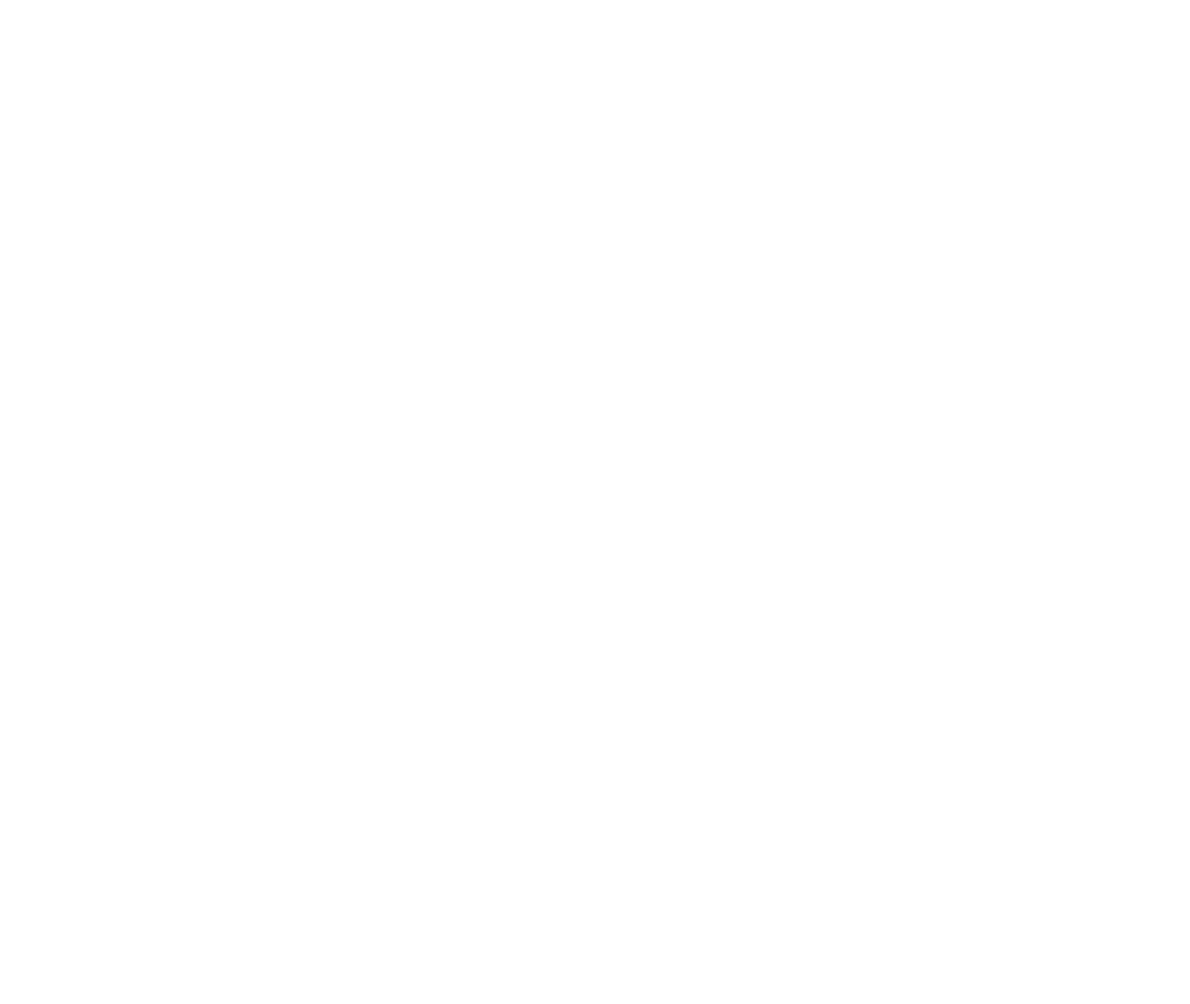
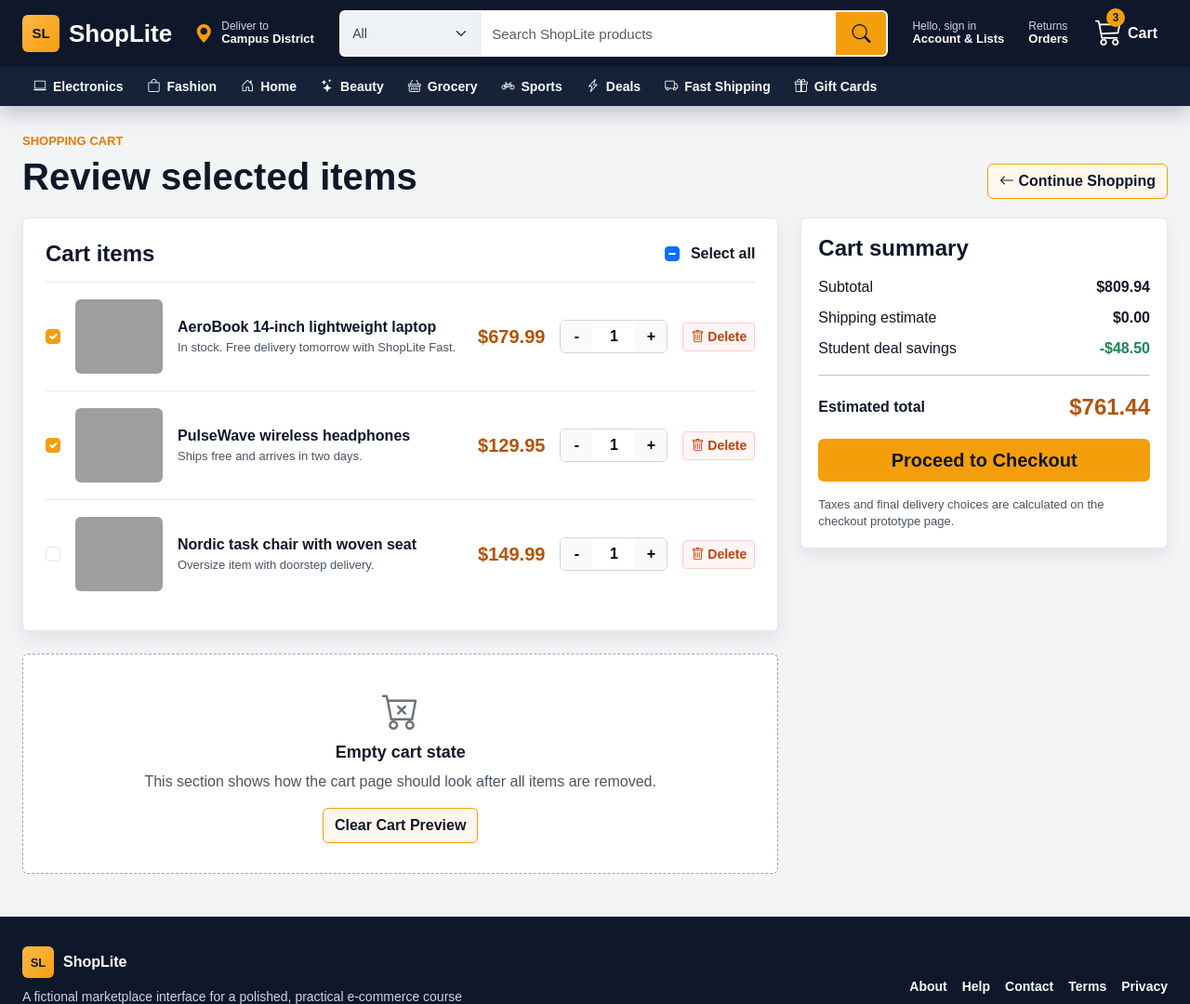
Before and after one commit to Chat11051130/shoplite-mall, a website: page public/cart.html in a window 1280 px wide. Shown: the top 1080 px of the page at 93% size. Before the commit the page ends 800 px from the top, so only its background shows below. Drawn offline with nearby package versions, Linux system fonts and the light colour scheme; grey boxes are pictures that could not be loaded.

Commit message:
Migrate cart page into official public structure

```diff
--- a/public/cart.html
+++ b/public/cart.html
@@ -0,0 +1,201 @@
+<!doctype html>
+<html lang="en">
+  <head>
+    <meta charset="utf-8">
+    <meta name="viewport" content="width=device-width, initial-scale=1">
+    <title>ShopLite Mall - Cart</title>
+    <link href="https://cdn.jsdelivr.net/npm/bootstrap@5.3.3/dist/css/bootstrap.min.css" rel="stylesheet">
+    <link href="https://cdn.jsdelivr.net/npm/bootstrap-icons@1.11.3/font/bootstrap-icons.css" rel="stylesheet">
+    <link rel="preconnect" href="https://images.unsplash.com">
+    <link href="css/styles.css" rel="stylesheet">
+    <link href="css/layout.css" rel="stylesheet">
+    <link href="css/components.css" rel="stylesheet">
+    <link href="css/responsive.css" rel="stylesheet">
+  </head>
+  <body class="preview-page" data-page="cart">
+    <header class="site-header sticky-top" data-component="customer-header">
+      <nav class="navbar navbar-expand-xl shoplite-topbar">
+        <div class="container-fluid px-4">
+          <a class="shoplite-brand" href="index.html" aria-label="ShopLite home">
+            <span class="brand-tile">SL</span>
+            <span>ShopLite</span>
+          </a>
+
+          <button class="navbar-toggler header-toggle" type="button" data-bs-toggle="collapse" data-bs-target="#mainNavbar" aria-controls="mainNavbar" aria-expanded="false" aria-label="Toggle navigation">
+            <span class="navbar-toggler-icon"></span>
+          </button>
+
+          <div class="collapse navbar-collapse gap-3" id="mainNavbar">
+            <a class="location-chip" href="#">
+              <i class="bi bi-geo-alt-fill" aria-hidden="true"></i>
+              <span>
+                <small>Deliver to</small>
+                <strong>Campus District</strong>
+              </span>
+            </a>
+
+            <form class="search-shell flex-grow-1" id="searchForm" role="search" data-action="search-products">
+              <label class="visually-hidden" for="categorySelect">Search category</label>
+              <select class="form-select category-select" id="categorySelect" name="searchCategory" data-field="search-category" aria-label="Select category">
+                <option value="all">All</option>
+                <option value="electronics">Electronics</option>
+                <option value="fashion">Fashion</option>
+                <option value="home">Home</option>
+                <option value="beauty">Beauty</option>
+                <option value="grocery">Grocery</option>
+                <option value="sports">Sports</option>
+              </select>
+              <label class="visually-hidden" for="searchInput">Search ShopLite</label>
+              <input class="form-control search-input" id="searchInput" name="searchQuery" data-field="search-query" type="search" placeholder="Search ShopLite products" autocomplete="off">
+              <button class="btn search-button" type="submit" aria-label="Search">
+                <i class="bi bi-search" aria-hidden="true"></i>
+              </button>
+            </form>
+
+            <div class="header-actions">
+              <a class="header-action" href="login.html">
+                <small>Hello, sign in</small>
+                <strong>Account & Lists</strong>
+              </a>
+              <a class="header-action" href="orders.html">
+                <small>Returns</small>
+                <strong>Orders</strong>
+              </a>
+              <button class="cart-link" id="cartButton" type="button" data-action="open-cart" aria-label="Shopping cart with 3 items">
+                <span class="cart-count" id="cartCount" data-role="cart-count">3</span>
+                <i class="bi bi-cart3" aria-hidden="true"></i>
+                <strong>Cart</strong>
+              </button>
+            </div>
+          </div>
+        </div>
+      </nav>
+
+      <nav class="category-nav" data-component="category-nav" aria-label="Shop categories">
+        <div class="container-fluid px-4 category-nav-inner">
+          <a href="index.html" data-category-link="electronics"><i class="bi bi-laptop" aria-hidden="true"></i>Electronics</a>
+          <a href="index.html" data-category-link="fashion"><i class="bi bi-bag" aria-hidden="true"></i>Fashion</a>
+          <a href="index.html" data-category-link="home"><i class="bi bi-house-door" aria-hidden="true"></i>Home</a>
+          <a href="index.html" data-category-link="beauty"><i class="bi bi-stars" aria-hidden="true"></i>Beauty</a>
+          <a href="index.html" data-category-link="grocery"><i class="bi bi-basket" aria-hidden="true"></i>Grocery</a>
+          <a href="index.html" data-category-link="sports"><i class="bi bi-bicycle" aria-hidden="true"></i>Sports</a>
+          <a href="index.html#todayDeals" data-category-link="deals"><i class="bi bi-lightning-charge" aria-hidden="true"></i>Deals</a>
+          <a href="#"><i class="bi bi-truck" aria-hidden="true"></i>Fast Shipping</a>
+          <a href="#"><i class="bi bi-gift" aria-hidden="true"></i>Gift Cards</a>
+        </div>
+      </nav>
+    </header>
+
+    <main class="section-space">
+      <div class="container-fluid px-4">
+        <div class="customer-page-title">
+          <div>
+            <p class="eyebrow">Shopping cart</p>
+            <h1 class="section-heading">Review selected items</h1>
+          </div>
+          <a class="btn btn-outline-accent" href="index.html"><i class="bi bi-arrow-left" aria-hidden="true"></i> Continue Shopping</a>
+        </div>
+
+        <div class="row g-4 align-items-start">
+          <section class="col-lg-8">
+            <div class="surface-card p-4 mb-4" data-component="cart-list">
+              <div class="d-flex align-items-center justify-content-between flex-wrap gap-2 mb-3">
+                <h2 class="card-heading fs-4">Cart items</h2>
+                <label class="fw-bold" for="selectAllItems">
+                  <input class="form-check-input me-2" id="selectAllItems" type="checkbox" data-action="select-cart-item" checked> Select all
+                </label>
+              </div>
+
+              <div class="cart-item" data-cart-item-id="cart-item-1" data-product-id="1" data-unit-price="679.99">
+                <div class="row g-3 align-items-center">
+                  <div class="col-auto"><input class="form-check-input" type="checkbox" data-action="select-cart-item" checked aria-label="Select AeroBook"></div>
+                  <div class="col-auto"><img class="cart-thumb" src="https://images.unsplash.com/photo-1496181133206-80ce9b88a853?auto=format&fit=crop&w=240&q=80" alt="AeroBook laptop"></div>
+                  <div class="col-md"><h3 class="cart-item-title">AeroBook 14-inch lightweight laptop</h3><p class="muted-note mb-0">In stock. Free delivery tomorrow with ShopLite Fast.</p></div>
+                  <div class="col-sm-auto"><span class="current-price fs-5" data-role="line-total">$679.99</span></div>
+                  <div class="col-sm-auto"><div class="quantity-control" data-quantity-control><button type="button" data-action="decrease-quantity" data-quantity-change="-1" aria-label="Decrease laptop quantity">-</button><input type="text" value="1" data-field="cart-quantity" aria-label="Laptop quantity"><button type="button" data-action="increase-quantity" data-quantity-change="1" aria-label="Increase laptop quantity">+</button></div></div>
+                  <div class="col-sm-auto"><button class="btn btn-sm delete-button" type="button" data-action="remove-cart-item"><i class="bi bi-trash" aria-hidden="true"></i> Delete</button></div>
+                </div>
+              </div>
+
+              <div class="cart-item" data-cart-item-id="cart-item-2" data-product-id="2" data-unit-price="129.95">
+                <div class="row g-3 align-items-center">
+                  <div class="col-auto"><input class="form-check-input" type="checkbox" data-action="select-cart-item" checked aria-label="Select headphones"></div>
+                  <div class="col-auto"><img class="cart-thumb" src="https://images.unsplash.com/photo-1505740420928-5e560c06d30e?auto=format&fit=crop&w=240&q=80" alt="Headphones"></div>
+                  <div class="col-md"><h3 class="cart-item-title">PulseWave wireless headphones</h3><p class="muted-note mb-0">Ships free and arrives in two days.</p></div>
+                  <div class="col-sm-auto"><span class="current-price fs-5" data-role="line-total">$129.95</span></div>
+                  <div class="col-sm-auto"><div class="quantity-control" data-quantity-control><button type="button" data-action="decrease-quantity" data-quantity-change="-1" aria-label="Decrease headphones quantity">-</button><input type="text" value="1" data-field="cart-quantity" aria-label="Headphones quantity"><button type="button" data-action="increase-quantity" data-quantity-change="1" aria-label="Increase headphones quantity">+</button></div></div>
+                  <div class="col-sm-auto"><button class="btn btn-sm delete-button" type="button" data-action="remove-cart-item"><i class="bi bi-trash" aria-hidden="true"></i> Delete</button></div>
+                </div>
+              </div>
+
+              <div class="cart-item" data-cart-item-id="cart-item-3" data-product-id="5" data-unit-price="149.99">
+                <div class="row g-3 align-items-center">
+                  <div class="col-auto"><input class="form-check-input" type="checkbox" data-action="select-cart-item" aria-label="Select chair"></div>
+                  <div class="col-auto"><img class="cart-thumb" src="https://images.unsplash.com/photo-1586023492125-27b2c045efd7?auto=format&fit=crop&w=240&q=80" alt="Chair"></div>
+                  <div class="col-md"><h3 class="cart-item-title">Nordic task chair with woven seat</h3><p class="muted-note mb-0">Oversize item with doorstep delivery.</p></div>
+                  <div class="col-sm-auto"><span class="current-price fs-5" data-role="line-total">$149.99</span></div>
+                  <div class="col-sm-auto"><div class="quantity-control" data-quantity-control><button type="button" data-action="decrease-quantity" data-quantity-change="-1" aria-label="Decrease chair quantity">-</button><input type="text" value="1" data-field="cart-quantity" aria-label="Chair quantity"><button type="button" data-action="increase-quantity" data-quantity-change="1" aria-label="Increase chair quantity">+</button></div></div>
+                  <div class="col-sm-auto"><button class="btn btn-sm delete-button" type="button" data-action="remove-cart-item"><i class="bi bi-trash" aria-hidden="true"></i> Delete</button></div>
+                </div>
+              </div>
+            </div>
+
+            <div class="empty-state" data-component="empty-cart-state">
+              <i class="bi bi-cart-x fs-1 text-secondary" aria-hidden="true"></i>
+              <strong>Empty cart state</strong>
+              <span>This section shows how the cart page should look after all items are removed.</span>
+              <div class="mt-3"><button class="btn btn-outline-accent" type="button" data-action="clear-cart">Clear Cart Preview</button></div>
+            </div>
+          </section>
+
+          <aside class="col-lg-4">
+            <div class="summary-card" data-component="cart-summary">
+              <h2 class="card-heading fs-4 mb-3">Cart summary</h2>
+              <div class="summary-line"><span>Subtotal</span><strong data-role="cart-subtotal">$809.94</strong></div>
+              <div class="summary-line"><span>Shipping estimate</span><strong data-role="cart-shipping">$0.00</strong></div>
+              <div class="summary-line"><span>Student deal savings</span><strong class="text-success" data-role="cart-savings">-$48.50</strong></div>
+              <hr>
+              <div class="summary-total mb-3"><span class="fw-bold">Estimated total</span><strong class="current-price" data-role="cart-total">$761.44</strong></div>
+              <a class="btn btn-accent w-100 btn-lg" href="checkout.html" data-action="go-to-checkout">Proceed to Checkout</a>
+              <p class="muted-note mt-3 mb-0">Taxes and final delivery choices are calculated on the checkout prototype page.</p>
+            </div>
+          </aside>
+        </div>
+      </div>
+    </main>
+
+    <footer class="site-footer" data-component="site-footer">
+      <div class="container-fluid px-4">
+        <div class="footer-grid">
+          <div>
+            <a class="footer-brand" href="index.html">
+              <span class="brand-tile">SL</span>
+              <strong>ShopLite</strong>
+            </a>
+            <p>A fictional marketplace interface for a polished, practical e-commerce course project.</p>
+          </div>
+          <nav aria-label="Footer links">
+            <a href="#">About</a>
+            <a href="#">Help</a>
+            <a href="#">Contact</a>
+            <a href="#">Terms</a>
+            <a href="#">Privacy</a>
+          </nav>
+        </div>
+      </div>
+    </footer>
+
+    <div class="toast-container position-fixed bottom-0 end-0 p-3">
+      <div id="cartToast" class="toast align-items-center" role="status" aria-live="polite" aria-atomic="true">
+        <div class="d-flex">
+          <div class="toast-body">Cart updated.</div>
+          <button type="button" class="btn-close me-2 m-auto" data-bs-dismiss="toast" aria-label="Close"></button>
+        </div>
+      </div>
+    </div>
+
+    <script src="https://cdn.jsdelivr.net/npm/bootstrap@5.3.3/dist/js/bootstrap.bundle.min.js"></script>
+    <script src="js/pages/cartPage.js"></script>
+    <script src="js/main.js"></script>
+  </body>
+</html>
--- a/public/css/components.css
+++ b/public/css/components.css
@@ -51,6 +51,18 @@
   border-radius: var(--sl-radius);
   background: var(--sl-surface);
   box-shadow: var(--sl-shadow);
+}
+
+.summary-card {
+  padding: 18px;
+}
+
+.customer-page-title {
+  display: flex;
+  align-items: flex-end;
+  justify-content: space-between;
+  gap: 18px;
+  margin-bottom: 20px;
 }
 
 .quick-strip-grid > div,
@@ -323,6 +335,55 @@
   border: 0;
   text-align: center;
   font-weight: 800;
+}
+
+.cart-item {
+  padding: 18px 0;
+  border-top: 1px solid var(--sl-gray-200);
+}
+
+.cart-item:first-child {
+  border-top: 0;
+}
+
+.cart-item-title {
+  margin: 0 0 4px;
+  color: var(--sl-navy-950);
+  font-size: 16px;
+  font-weight: 900;
+}
+
+.cart-thumb {
+  width: 94px;
+  height: 80px;
+  object-fit: cover;
+  border-radius: var(--sl-radius);
+  background: #eef2f7;
+}
+
+.delete-button {
+  border-color: #fecaca;
+  color: var(--sl-red);
+  background: #fff5f5;
+  font-weight: 800;
+}
+
+.delete-button:hover {
+  border-color: var(--sl-red);
+  color: #fff;
+  background: var(--sl-red);
+}
+
+.summary-line,
+.summary-total {
+  display: flex;
+  align-items: center;
+  justify-content: space-between;
+  gap: 14px;
+}
+
+.summary-line {
+  margin-bottom: 9px;
 }
 
 .section-toolbar {
--- a/public/css/responsive.css
+++ b/public/css/responsive.css
@@ -122,6 +122,7 @@
   }
 
   .section-toolbar,
+  .customer-page-title,
   .deal-band,
   .footer-grid {
     align-items: flex-start;
--- /dev/null
+++ b/public/js/pages/cartPage.js
@@ -0,0 +1,249 @@
+(function () {
+  "use strict";
+
+  var studentSavings = 48.5;
+
+  function formatPrice(value) {
+    return new Intl.NumberFormat("en-US", {
+      style: "currency",
+      currency: "USD"
+    }).format(value);
+  }
+
+  function getCartItems() {
+    return Array.prototype.slice.call(document.querySelectorAll("[data-cart-item-id]"));
+  }
+
+  function getQuantityInput(item) {
+    return item.querySelector('[data-field="cart-quantity"]');
+  }
+
+  function getQuantityValue(item) {
+    var input = getQuantityInput(item);
+    var value = input ? Number.parseInt(input.value, 10) : 1;
+    return Number.isFinite(value) && value > 0 ? value : 1;
+  }
+
+  function setQuantityValue(item, value) {
+    var input = getQuantityInput(item);
+    var normalizedValue = Math.max(1, value);
+
+    if (input) {
+      input.value = String(normalizedValue);
+    }
+
+    return normalizedValue;
+  }
+
+  function getUnitPrice(item) {
+    var value = Number.parseFloat(item.dataset.unitPrice || "0");
+    return Number.isFinite(value) ? value : 0;
+  }
+
+  function isSelected(item) {
+    var checkbox = item.querySelector('[data-action="select-cart-item"]');
+    return !checkbox || checkbox.checked;
+  }
+
+  function setText(selector, value) {
+    var element = document.querySelector(selector);
+    if (element) {
+      element.textContent = value;
+    }
+  }
+
+  function getSelectedSubtotal() {
+    return getCartItems().reduce(function (total, item) {
+      if (!isSelected(item)) {
+        return total;
+      }
+
+      return total + getUnitPrice(item) * getQuantityValue(item);
+    }, 0);
+  }
+
+  function getCartQuantityCount() {
+    return getCartItems().reduce(function (total, item) {
+      return total + getQuantityValue(item);
+    }, 0);
+  }
+
+  function getShipping(subtotal) {
+    if (subtotal === 0 || subtotal >= 35) {
+      return 0;
+    }
+
+    return 6.99;
+  }
+
+  function getSavings(subtotal) {
+    return subtotal > 0 ? Math.min(studentSavings, subtotal) : 0;
+  }
+
+  function updateSelectAllState() {
+    var selectAll = document.getElementById("selectAllItems");
+    var itemCheckboxes = getCartItems().map(function (item) {
+      return item.querySelector('[data-action="select-cart-item"]');
+    }).filter(Boolean);
+    var checkedCount = itemCheckboxes.filter(function (checkbox) {
+      return checkbox.checked;
+    }).length;
+
+    if (!selectAll) {
+      return;
+    }
+
+    selectAll.checked = itemCheckboxes.length > 0 && checkedCount === itemCheckboxes.length;
+    selectAll.indeterminate = checkedCount > 0 && checkedCount < itemCheckboxes.length;
+  }
+
+  function updateCartSummary() {
+    var subtotal = getSelectedSubtotal();
+    var shipping = getShipping(subtotal);
+    var savings = getSavings(subtotal);
+    var total = Math.max(0, subtotal + shipping - savings);
+    var cartCount = document.getElementById("cartCount") || document.querySelector('[data-role="cart-count"]');
+    var cartButton = document.getElementById("cartButton") || document.querySelector('[data-action="open-cart"]');
+    var itemCount = getCartQuantityCount();
+
+    getCartItems().forEach(function (item) {
+      var lineTotal = item.querySelector('[data-role="line-total"]');
+      if (lineTotal) {
+        lineTotal.textContent = formatPrice(getUnitPrice(item) * getQuantityValue(item));
+      }
+    });
+
+    setText('[data-role="cart-subtotal"]', formatPrice(subtotal));
+    setText('[data-role="cart-shipping"]', formatPrice(shipping));
+    setText('[data-role="cart-savings"]', "-" + formatPrice(savings));
+    setText('[data-role="cart-total"]', formatPrice(total));
+
+    if (cartCount) {
+      cartCount.textContent = String(itemCount);
+    }
+
+    if (cartButton) {
+      cartButton.setAttribute("aria-label", "Shopping cart with " + itemCount + " items");
+    }
+
+    updateSelectAllState();
+  }
+
+  function showToast(message) {
+    var toast = document.getElementById("cartToast");
+    if (!toast) {
+      return;
+    }
+
+    var body = toast.querySelector(".toast-body");
+    if (body) {
+      body.textContent = message;
+    }
+
+    if (window.bootstrap) {
+      window.bootstrap.Toast.getOrCreateInstance(toast, { delay: 1600 }).show();
+    }
+  }
+
+  function clearCartItems() {
+    getCartItems().forEach(function (item) {
+      item.remove();
+    });
+    updateCartSummary();
+    showToast("Cart preview cleared.");
+  }
+
+  function initCartPage() {
+    var cartList = document.querySelector('[data-component="cart-list"]');
+
+    if (!cartList) {
+      return;
+    }
+
+    document.addEventListener("click", function (event) {
+      var increaseButton = event.target.closest('[data-action="increase-quantity"]');
+      var decreaseButton = event.target.closest('[data-action="decrease-quantity"]');
+      var removeButton = event.target.closest('[data-action="remove-cart-item"]');
+      var clearButton = event.target.closest('[data-action="clear-cart"]');
+      var checkoutButton = event.target.closest('[data-action="go-to-checkout"]');
+
+      if (increaseButton) {
+        var increaseItem = increaseButton.closest("[data-cart-item-id]");
+        if (increaseItem) {
+          setQuantityValue(increaseItem, getQuantityValue(increaseItem) + 1);
+          updateCartSummary();
+        }
+        return;
+      }
+
+      if (decreaseButton) {
+        var decreaseItem = decreaseButton.closest("[data-cart-item-id]");
+        if (decreaseItem) {
+          setQuantityValue(decreaseItem, getQuantityValue(decreaseItem) - 1);
+          updateCartSummary();
+        }
+        return;
+      }
+
+      if (removeButton) {
+        var removableItem = removeButton.closest("[data-cart-item-id]");
+        if (removableItem) {
+          removableItem.remove();
+          updateCartSummary();
+          showToast("Cart item removed.");
+        }
+        return;
+      }
+
+      if (clearButton) {
+        clearCartItems();
+        return;
+      }
+
+      if (checkoutButton) {
+        event.preventDefault();
+        showToast("Prototype checkout action is ready.");
+      }
+    });
+
+    document.addEventListener("change", function (event) {
+      var checkbox = event.target.closest('[data-action="select-cart-item"]');
+      var quantityInput = event.target.closest('[data-field="cart-quantity"]');
+
+      if (checkbox) {
+        if (checkbox.id === "selectAllItems") {
+          getCartItems().forEach(function (item) {
+            var itemCheckbox = item.querySelector('[data-action="select-cart-item"]');
+            if (itemCheckbox) {
+              itemCheckbox.checked = checkbox.checked;
+            }
+          });
+        }
+
+        updateCartSummary();
+        return;
+      }
+
+      if (quantityInput) {
+        var item = quantityInput.closest("[data-cart-item-id]");
+        if (item) {
+          setQuantityValue(item, getQuantityValue(item));
+          updateCartSummary();
+        }
+      }
+    });
+
+    var searchForm = document.getElementById("searchForm");
+    if (searchForm) {
+      searchForm.addEventListener("submit", function (event) {
+        event.preventDefault();
+        showToast("Prototype search is available on the home page.");
+      });
+    }
+
+    updateCartSummary();
+  }
+
+  window.ShopLitePages = window.ShopLitePages || {};
+  window.ShopLitePages.cart = initCartPage;
+}());
```
Also changed, not shown: docs/migration/design-preview-to-final-plan.md (+37 -0 lines).
